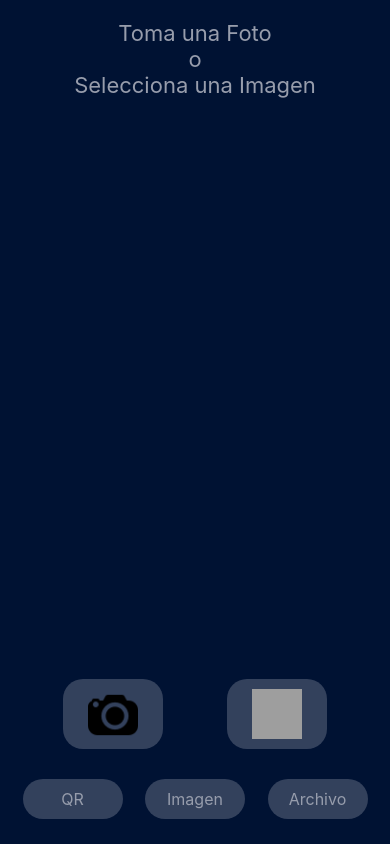
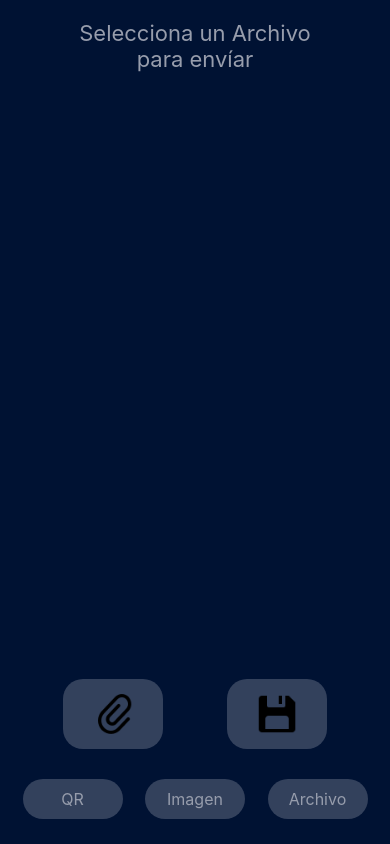
Before and after one commit to sandclock-byte/TestPetid, a React Native app: screen / in a window 390 px wide. Built offline with nearby package versions, Linux system fonts and the light colour scheme; grey boxes are pictures that could not be loaded.

Commit message:
Se instaló react-native-document-picker

```diff
--- a/App.js
+++ b/App.js
@@ -20,7 +20,7 @@ const showScreen = (screen) => {
 export default function App() {
 
   // const [screen, setScreen] = useState(1);
-  const [screen, setScreen] = useState(2);
+  const [screen, setScreen] = useState(3);
 
   return (
     <>
--- a/package.json
+++ b/package.json
@@ -18,6 +18,7 @@
     "png-pong": "^1.0.1",
     "react": "16.13.1",
     "react-native": "^0.63.3",
+    "react-native-document-picker": "^4.1.1",
     "react-native-image-base64": "^0.1.4",
     "react-native-image-crop-picker": "^0.35.2",
     "react-native-image-resizer": "^1.4.1",
--- a/src/components/Archivo.js
+++ b/src/components/Archivo.js
@@ -1,5 +1,24 @@
-import React from 'react'
-import { StyleSheet, Text, View, TouchableOpacity, Image } from 'react-native'
+import React from 'react';
+import { StyleSheet, Text, View, TouchableOpacity, Image } from 'react-native';
+import DocumentPicker from 'react-native-document-picker';
+
+const chooseAFile = async () => {
+    try {
+        const res = await DocumentPicker.pick({
+            type: [DocumentPicker.types.allFiles],
+        });
+        console.log(res.uri);
+        console.log(res.type); // mime type
+        console.log(res.name);
+        console.log(res.size);
+    } catch (err) {
+        if (DocumentPicker.isCancel(err)) {
+            // User cancelled the picker, exit any dialogs or menus and move on
+        } else {
+            throw err;
+        }
+    }
+}
 
 export default function Archivo() {
     return (
@@ -10,7 +29,7 @@ export default function Archivo() {
             </View>
 
             <View style={styles.viewButtons}>
-                <TouchableOpacity onPress={() => { }}>
+                <TouchableOpacity onPress={chooseAFile}>
                     <View style={styles.actionButton}>
                         <Image
                             style={styles.imageButtons}
```
Also changed, not shown: 1 other file (tests, documents, lock files or other folders).
